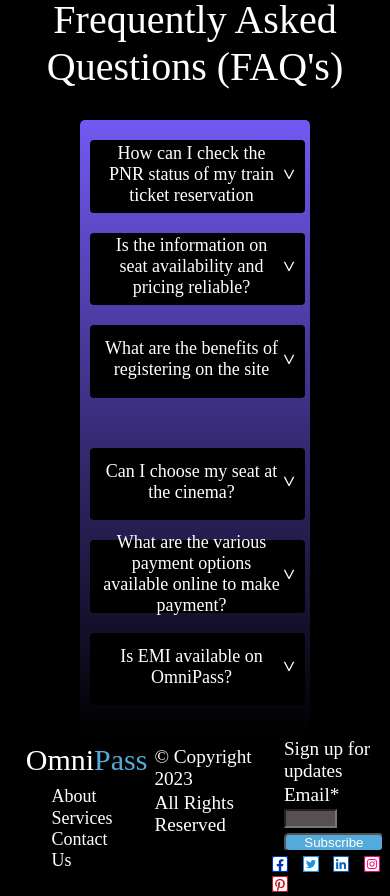
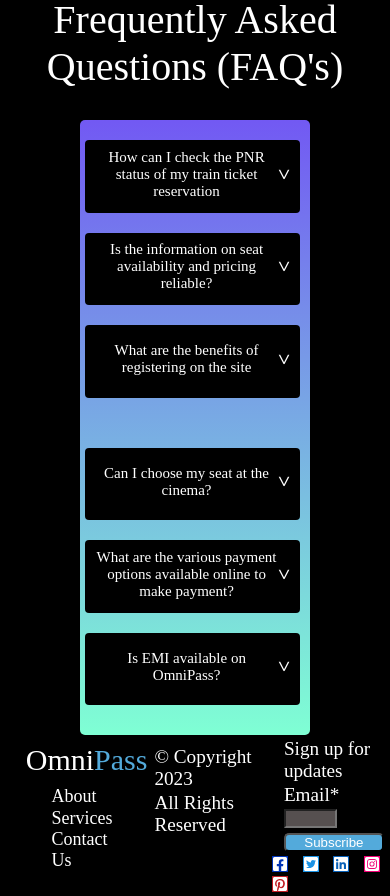
Before and after one commit to Sajal-Khawas8/OmniPass-AllInOneTicketBooking, a React (Vite) app: page /about in a window 390 px wide. Shown: the part 6480-7376 px from the top of the page. Built offline with nearby package versions, Linux system fonts and the light colour scheme; a web font is replaced by a local one.

Commit message:
Responsive Changes

```diff
--- a/src/components/css/Navbar.css
+++ b/src/components/css/Navbar.css
@@ -40,6 +40,7 @@
 
 }
 .welcomeMessage span{
+    font-size: 15px;
     border-radius: 10px;
     border:1px solid white;
     padding-left: 5px;
@@ -103,6 +104,10 @@
 }
 
 @media only screen and (max-width: 990px) {
+    .welcomeMessage{
+        font-size: 18px;
+        letter-spacing: 0.03em;
+    }
     .hamburger {
         display: block;
         cursor: pointer;
@@ -200,6 +205,10 @@
     .nav_text.active ul {
         opacity: 1;
     }
+    .welcomeMessage{
+        font-size: 15px;
+        letter-spacing: 0.03em;
+    }
 
     /* .nav_text ul li {
         margin-bottom: 12px;
--- a/src/pages/css/About.css
+++ b/src/pages/css/About.css
@@ -534,7 +534,7 @@
     .Accordion {
 
 
-        padding-left: 5px;
+        padding-left: 2px;
 
     }
 }
@@ -542,7 +542,7 @@
 @media only screen and (max-width:405px) {
     .Accordion {
 
-
+        background-color:aquamarine;
         padding-left: 10px;
 
     }
@@ -556,7 +556,24 @@
     .Accordion .flex {
         width: 55vw;
 
+    }
+    .FAQ ul li label {
+        font-size: 15px;
+    }
+}
+@media only screen and (max-width:390px) {
+    .Accordion {
 
+        background-color:aquamarine;
+        padding-left: 5px;
 
     }
 }
+@media only screen and (max-width:370px) {
+    .Accordion {
+
+        background-color:aquamarine;
+        padding-left: 0.5px;
+
+    }
+}
```
